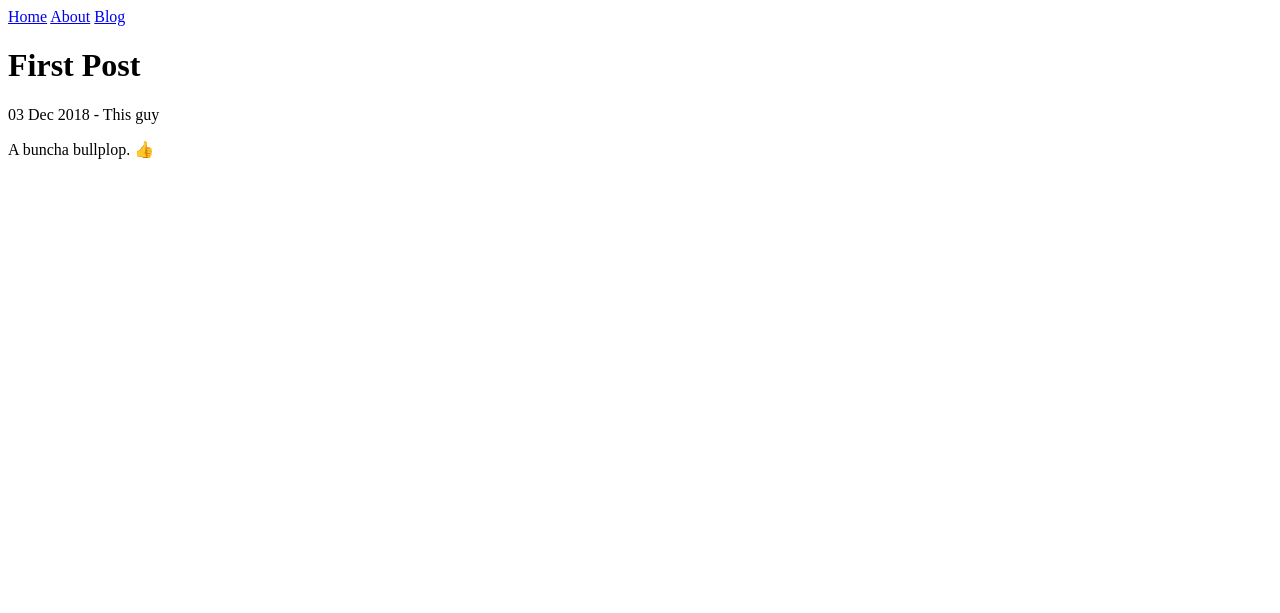
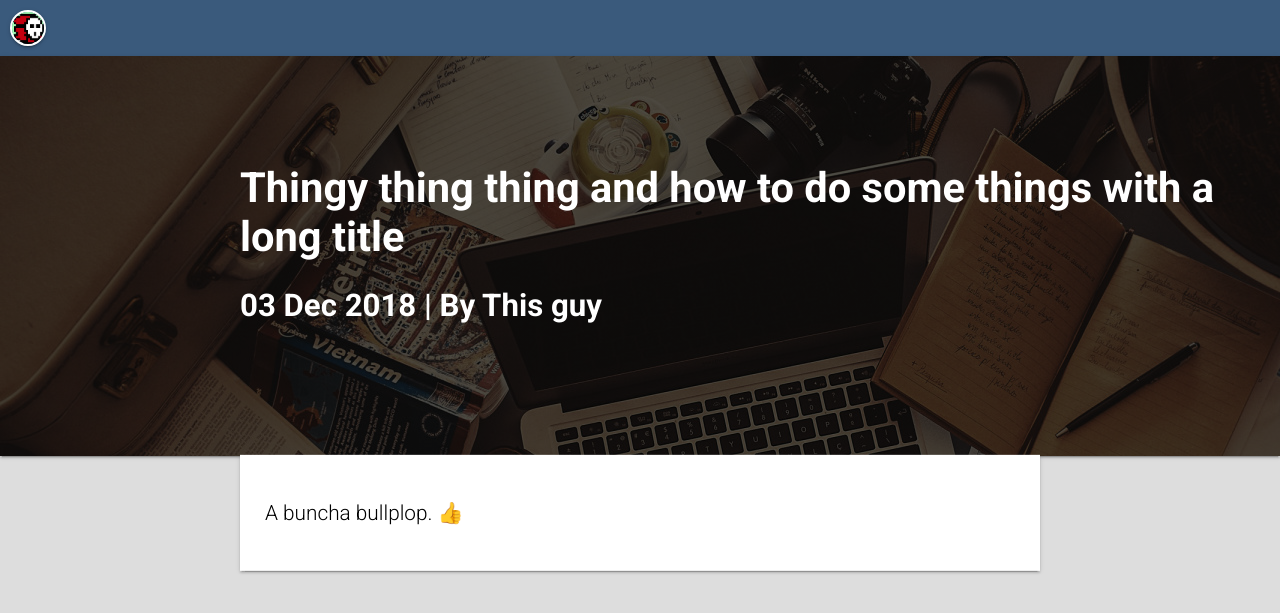
Before and after one commit to malecus/Blog, a Jekyll site: the page built from _posts/2018-12-03-First-Post.md, in a window 1280 px wide. Shown: the top 613 px of the page. Built offline with Jekyll 4.4.1, drawn with Linux system fonts in a browser that asks for light colours; emoji names are drawn with the system emoji font.

Commit message:
Fleshing out the design

```diff
--- /dev/null
+++ b/_includes/header.html
@@ -0,0 +1,3 @@
+<div class="header">
+  <img src="/assets/img/avatar.png" alt="avatar" class="avatar">
+</div>
--- a/_layouts/default.html
+++ b/_layouts/default.html
@@ -10,7 +10,7 @@
 </head>
 
 <body>
-  {% include navigation.html %}
+  {% include header.html %}
   {{ content }}
 </body>
 
--- a/_layouts/post.html
+++ b/_layouts/post.html
@@ -1,7 +1,18 @@
 ---
 layout: default
 ---
-<h1>{{ page.title }}</h1>
-<p>{{ page.date | date_to_string }} - {{ page.author }}</p>
+<div class="post-header">
+  <div class="center">
+    <div class="vertically-center">
+    <!-- <h1 class="header-title">{{ page.title }}</h1> -->
+      <h1 class="header-title">Thingy thing thing and how to do some things with a long title</h1>
+      <h2 style="color:white;">{{ page.date | date_to_string }} | By {{ page.author }}</h2>
+    </div>
+  </div>
+</div>
 
-{{ content }}
+<div class="center">
+  <div class="content">
+    {{ content }}
+  </div>
+</div>
--- a/_sass/main.scss
+++ b/_sass/main.scss
@@ -1,3 +1,94 @@
-.current {
-  color: green;
+@import url(https://fonts.googleapis.com/css?family=Roboto:300,300italic,500,500italic,700,700italic);
+@import url(https://fonts.googleapis.com/css?family=Roboto+Mono:400,400italic);
+
+body {
+  margin: 0;
+  padding: 0;
+  font-weight: 300;
+  font-size: 1.3rem;
+  font-family: "Roboto", "Helvetica Neue", Arial, sans-serif;
+  // background-color: #223549;
+  background-color: #DDD;
 }
+.avatar {
+  width: 32px;
+  height: 32px;
+  border-radius: 50%;
+  border: 2px solid white;
+  vertical-align: middle;
+  box-shadow: 0 2px 2px 0 rgba(0,0,0,.14), 0 3px 1px -2px rgba(0,0,0,.2), 0 1px 5px 0 rgba(0,0,0,.12);
+}
+.header {
+  //position: fixed;
+  top: 0;
+  background-color: #3A5A7C;
+  color: white;
+  display: block;
+  width: 100%;
+  margin: 0;
+  padding: 10px;
+  box-shadow: 0 2px 2px 0 rgba(0,0,0,.14), 0 3px 1px -2px rgba(0,0,0,.2), 0 1px 5px 0 rgba(0,0,0,.12);
+  font-size: 1.6rem;
+  // overflow: hidden;
+  // background-color: #f1f1f1;
+  // color: red;
+}
+.center {
+  //background-color: white;
+  color: black;
+  max-width: 800px;
+  margin-left: auto;
+  margin-right: auto;
+
+  //box-shadow: 0 2px 2px 0 rgba(0,0,0,.14), 0 3px 1px -2px rgba(0,0,0,.2), 0 1px 5px 0 rgba(0,0,0,.12);
+
+
+  // //width: 100%;
+  // padding: 25px;
+}
+
+.content {
+  //padding-top: 1px;
+  // padding-left: 25px;
+  // padding-right: 25px;
+  transform: translateY(-1%);
+  padding: 25px;
+  background-color: white;
+  color: black;
+  box-shadow: 0 2px 2px 0 rgba(0,0,0,.14), 0 3px 1px -2px rgba(0,0,0,.2), 0 1px 5px 0 rgba(0,0,0,.12);
+
+  //font-weight: 300;
+  //font-family: "Roboto", "Helvetica Neue", Arial, sans-serif;
+
+  //font-family: "Roboto", "Helvetica Neue", Arial, sans-serif;
+
+}
+
+.post-header {
+  height: 400px;
+  position: relative;
+  background: linear-gradient(
+    rgba(0, 0, 0, 0.7),
+    rgba(0, 0, 0, 0.7)
+  ), url("/assets/img/bg.jpg");
+  box-shadow: 0 2px 2px 0 rgba(0,0,0,.14), 0 3px 1px -2px rgba(0,0,0,.2), 0 1px 5px 0 rgba(0,0,0,.12);
+}
+
+.vertically-center {
+  margin: 0;
+  position: absolute;
+  top: 50%;
+  transform: translateY(-50%);
+
+}
+
+.header-title {
+  padding: 0;
+  margin: 0;
+  color: white;
+  position: relative;
+  display: inline;
+
+  //transform: translateY(50%);
+  //font-size: 3rem;
+}
```
Also changed, not shown: _posts/2018-12-02-Code-Example.md (deleted, +0 -20 lines), _posts/2018-12-02-How-to-Tune-Your-Difficulty-Curve.md (added, +23 -0 lines), assets/img/avatar.png (added), assets/img/bg.jpg (added).
